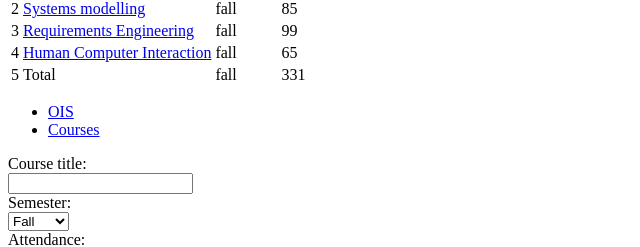
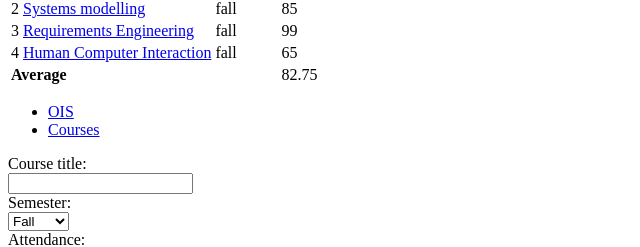
Before and after one commit to RaccoonWithAPeanutButterJar/WAD, a plain HTML site: page index.html in a window 1280 px wide. Shown: the part 372-619 px from the top of the page, 0-640 px from the left. Drawn offline with Linux system fonts and the light colour scheme.

Commit message:
Better table footing

```diff
--- a/index.html
+++ b/index.html
@@ -63,10 +63,8 @@
         </tbody>
         <tfoot>
             <tr>
-                <td>5</td>
-                <td>Total</td>
-                <td>fall</td>
-                <td>331</td>
+                <td colspan="3"><strong>Average</strong></td>
+                <td>82.75</td>
             </tr>
         </tfoot>
     </table>
```
